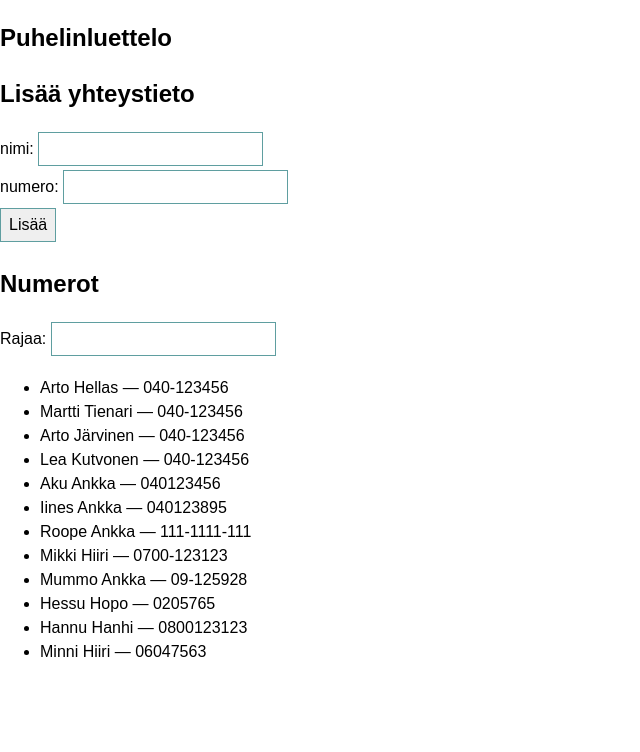
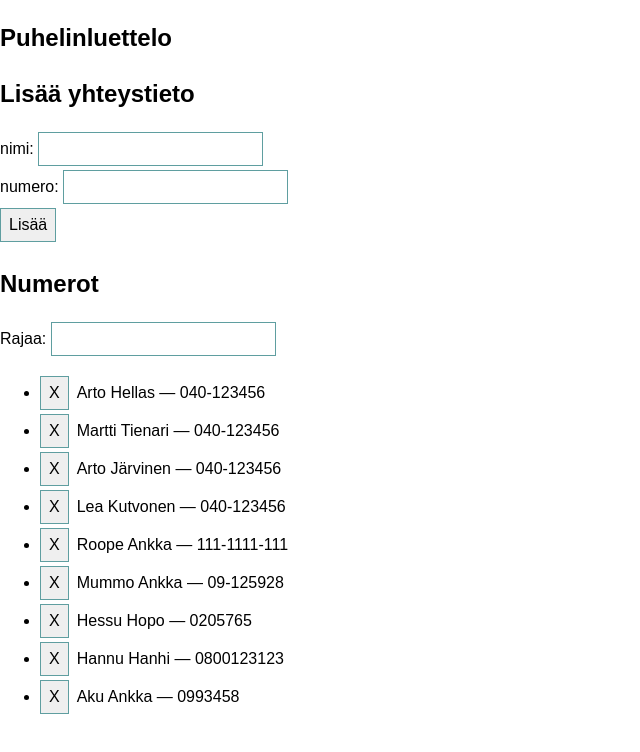
Before and after one commit to thykka/fso2019, a React (Create React App) app in the folder osa2/puhelinluettelo/: page / in a window 1280 px wide. Shown: the top 752 px of the page, without its empty margins (0-640 px from the left). Built offline with nearby package versions, Linux system fonts and the light colour scheme; data requests are answered from the project's data file.

Commit message:
osa2 - puhelinluettelo step9

```diff
--- a/osa2/puhelinluettelo/db.json
+++ b/osa2/puhelinluettelo/db.json
@@ -21,24 +21,9 @@
       "id": 4
     },
     {
-      "name": "Aku Ankka",
-      "number": "040123456",
-      "id": 5
-    },
-    {
-      "name": "Iines Ankka",
-      "number": "040123895",
-      "id": 6
-    },
-    {
       "name": "Roope Ankka",
       "number": "111-1111-111",
       "id": 7
-    },
-    {
-      "name": "Mikki Hiiri",
-      "number": "0700-123123",
-      "id": 8
     },
     {
       "name": "Mummo Ankka",
@@ -56,8 +41,8 @@
       "id": 11
     },
     {
-      "name": "Minni Hiiri",
-      "number": "06047563",
+      "name": "Aku Ankka",
+      "number": "0993458",
       "id": 12
     }
   ]
--- a/osa2/puhelinluettelo/src/App.js
+++ b/osa2/puhelinluettelo/src/App.js
@@ -24,13 +24,21 @@ const App = () => {
     }
   };
 
+  const removePerson = (id) => {
+    if(confirm('Poistetaan ' + persons.find(person => person.id === id).name + '?')) {
+      Persons.remove(id).then(() => {
+        setPersons(persons.filter(person => person.id !== id));
+      });
+    }
+  }
+
   return (
     <section>
       <h1>Puhelinluettelo</h1>
       <NewContact addPerson={ addPerson } />
       <h2>Numerot</h2>
       <Filter filter={ filter } setFilter={ setFilter } />
-      <ContactList persons={ filteredContacts } />
+      <ContactList persons={ filteredContacts } removePerson={ removePerson } />
     </section>
   );
 };
@@ -76,15 +84,20 @@ const Filter = ({ filter, setFilter }) => {
   </div>;
 };
 
-const ContactList = ({ persons }) => <ul>
+const ContactList = ({ persons, removePerson }) => <ul>
   {
     persons.map(person =>
-    <ContactItem key={ person.name } person={person} />
+    <ContactItem
+      key={ person.name }
+      person={person}
+      removePerson={ () => removePerson(person.id) }
+    />
     )
   }
 </ul>;
 
-const ContactItem = ({ person }) => <li>
+const ContactItem = ({ person, removePerson }) => <li>
+  <button onClick={ removePerson }>X</button>
   { person.name } — { person.number }
 </li>;
 
--- a/osa2/puhelinluettelo/src/services/persons.js
+++ b/osa2/puhelinluettelo/src/services/persons.js
@@ -11,6 +11,11 @@ const create = newObject => {
   return request.then(response => response.data);
 };
 
+const remove = (id) => {
+  const request = axios.delete(`${API_URL}/${id}`);
+  return request.then(response => response.data);
+}
+
 export default {
-  getList, create
+  getList, create, remove
 };
```
